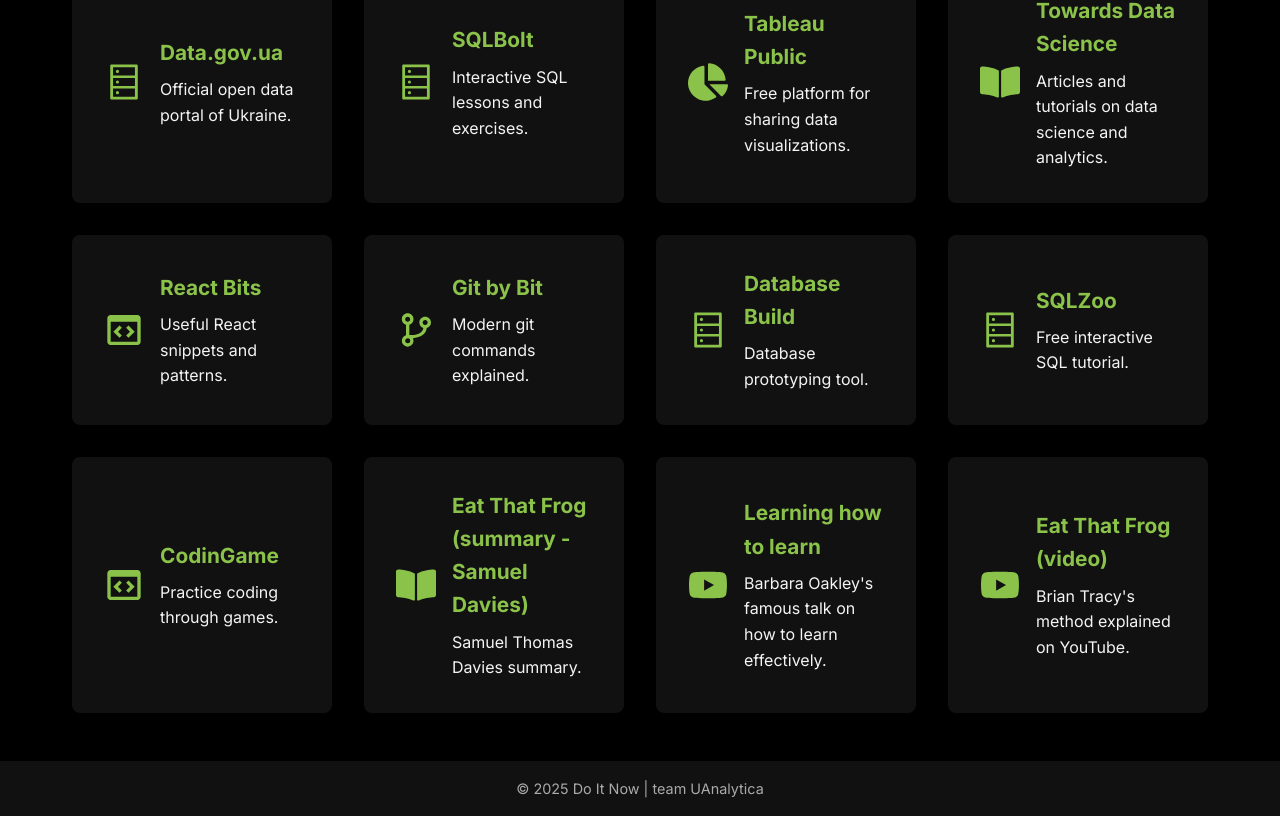
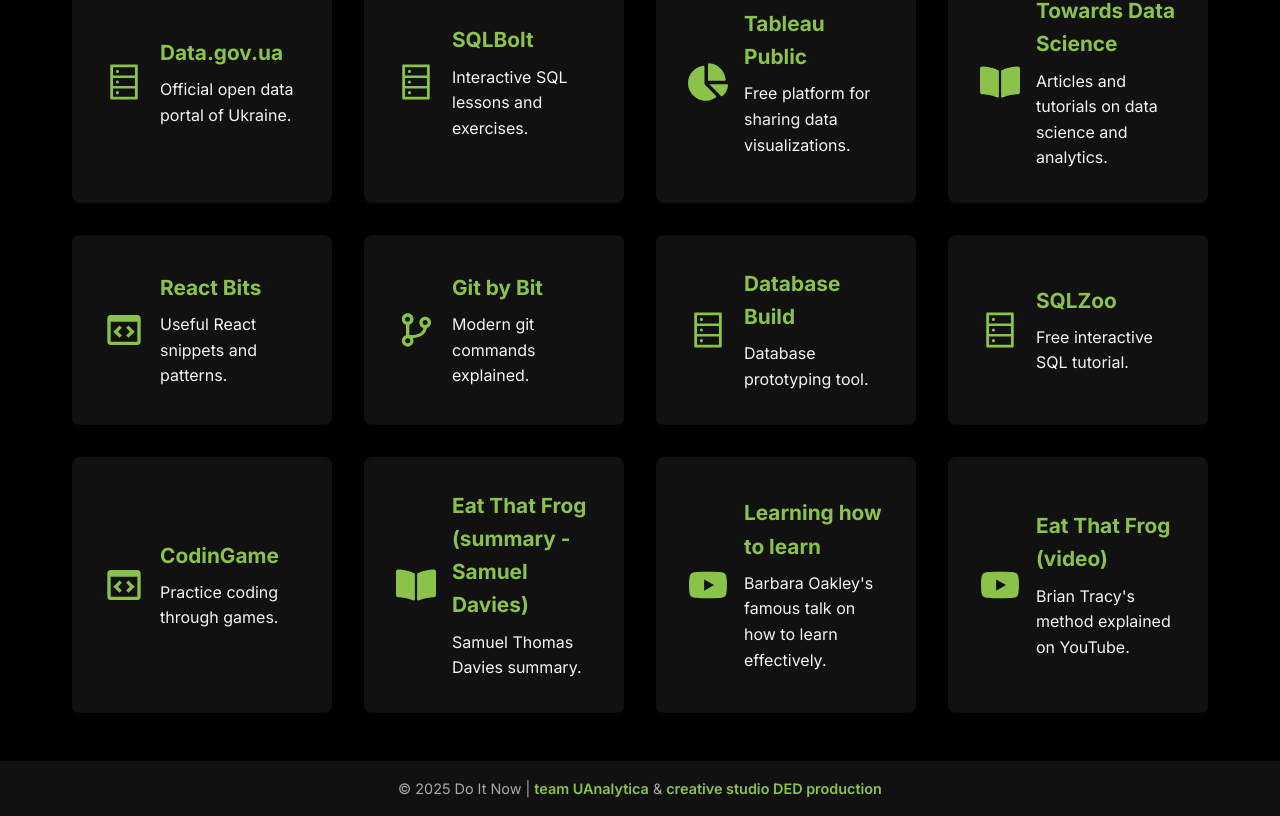
Before and after one commit to Ded-Goit/my-book-site, a Next.js app: page /resources in a window 1280 px wide. Shown: the part 1679-2495 px from the top of the page. Built offline with nearby package versions, Linux system fonts and the light colour scheme.

Commit message:
added footer

```diff
--- a/app/layout.tsx
+++ b/app/layout.tsx
@@ -2,6 +2,7 @@
 import type { Metadata } from "next";
 import Header from "@/components/Header/Header";
 import ThemeProvider from "@/providers/ThemeProvider";
+import Footer from "@/components/Footer/Footer"; // ← правильний шлях
 
 export const metadata: Metadata = {
   title: "Do It Now - Brian Tracy",
@@ -38,11 +39,7 @@
           <div className="layout">
             <Header />
             <main className="content">{children}</main>
-            <footer className="footer">
-              <p>
-                &copy; {new Date().getFullYear()} Do It Now | team UAnalytica
-              </p>
-            </footer>
+            <Footer />
           </div>
         </ThemeProvider>
       </body>
--- /dev/null
+++ b/components/Footer/Footer.module.css
@@ -0,0 +1,54 @@
+.footer {
+  margin-top: auto;
+  padding: 1rem;
+  background-color: var(--card-bg);
+  text-align: center;
+  font-size: 0.9rem;
+  color: #aaa;
+  transition: background-color var(--transition-base);
+}
+
+.footer:hover {
+  background-color: rgb(var(--accent-rgb) 0.2);
+  color: var(--bg);
+}
+
+.text {
+  margin: 0;
+}
+
+.link {
+  color: var(--accent);
+  text-decoration: none;
+  font-weight: 600;
+  position: relative;
+  transition: color var(--transition-base);
+}
+
+.link::after {
+  content: "";
+  position: absolute;
+  left: 0;
+  bottom: -2px;
+  width: 100%;
+  height: 2px;
+  background: var(--accent);
+  transform: scaleX(0);
+  transform-origin: right;
+  transition: transform 0.3s ease;
+}
+
+.link:hover::after {
+  transform: scaleX(1);
+  transform-origin: left;
+}
+
+.link:hover {
+  color: var(--text);
+}
+
+@media (hover: none) {
+  .link::after {
+    display: none;
+  }
+}
--- /dev/null
+++ b/components/Footer/Footer.tsx
@@ -0,0 +1,26 @@
+"use client";
+
+import Link from "next/link";
+import styles from "./Footer.module.css";
+
+export default function Footer() {
+  return (
+    <footer className={styles.footer}>
+      <p className={styles.text}>
+        &copy; {new Date().getFullYear()} Do It Now |{" "}
+        <Link href="/team" className={styles.link}>
+          team UAnalytica
+        </Link>{" "}
+        &{" "}
+        <a
+          href="https://github.com/Ded-Goit"
+          target="_blank"
+          rel="noopener noreferrer"
+          className={styles.link}
+        >
+          creative studio DED production
+        </a>
+      </p>
+    </footer>
+  );
+}
```
